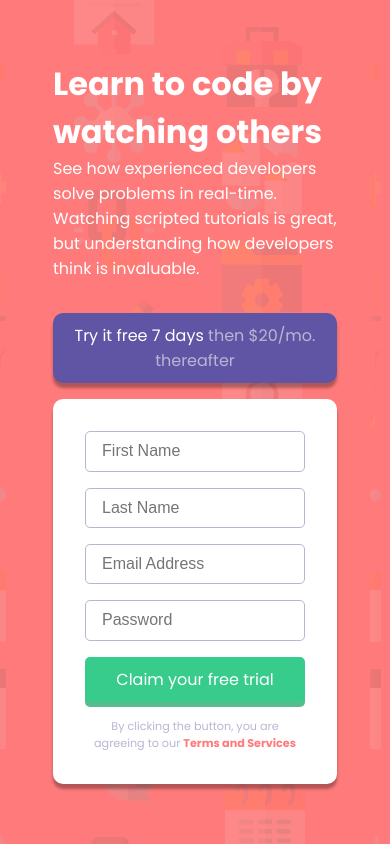
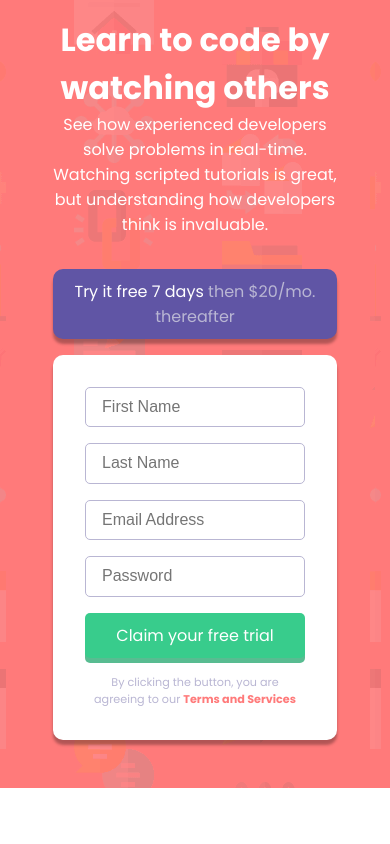
Before and after one commit to jeanieherold/vanilla-js-form-validation, a plain HTML site: page index.html in a window 390 px wide. Drawn offline with Linux system fonts and the light colour scheme.

Commit message:
remove vh vw on mobile

```diff
--- a/css/styles.scss
+++ b/css/styles.scss
@@ -79,12 +79,12 @@ input {
 .wrapper {
     display: flex;
     align-items: center;
-    width: 100vw;
-    height: 100vh;
     background-color: $prim-red;
     background-image: url(../images/bg-intro-mobile.png);
 
     @media only screen and (min-width: 768px) {
+        width: 100vw;
+        height: 100vh;
         background-image: url(../images/bg-intro-desktop.png);
     }
 
@@ -112,6 +112,12 @@ input {
             // text on left
             &.text-content {
                 color: #fff;
+                text-align: center;
+
+                @media only screen and (min-width: 768px) {
+                    text-align: left;
+                }
+
             }
 
             // button above the form
@@ -131,6 +137,7 @@ input {
                 justify-content: center;
                 background-color: #fff;
                 padding: 2rem;
+                margin-bottom: 2rem;
                 border-radius: 10px;
                 box-shadow: 0px 5px 3px 0px rgba(0, 0, 0, 0.3);
 
```
Also changed, not shown: css/styles.css, 1 other file.
